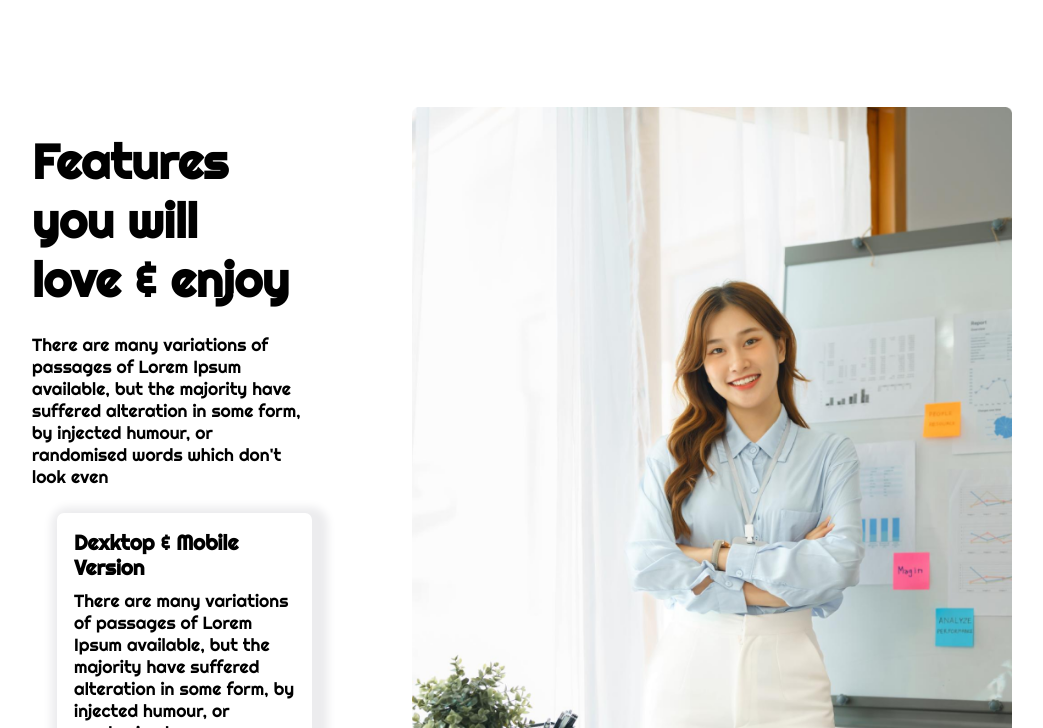
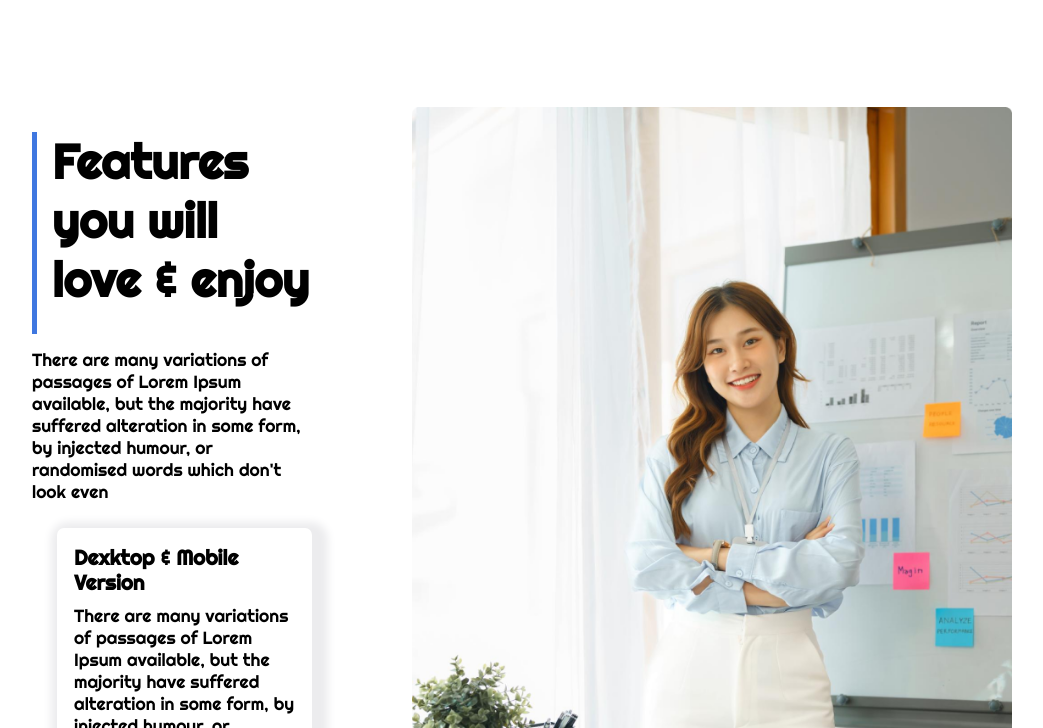
Before and after one commit to MohianAuion/responsive-g3, a plain HTML site: page index.html in a window 1280 px wide. Shown: the part 1992-2720 px from the top of the page, without its empty margins (118-1161 px from the left). Drawn offline with Linux system fonts and the light colour scheme; a web font is replaced by a local one.

Commit message:
finished

```diff
--- a/index.html
+++ b/index.html
@@ -73,7 +73,7 @@
         <div class="features">
             <div class="features-div">
                 <h3 class="features-main-title">Features you will <br>love & enjoy</h3>
-                <p class="features-para">There are many variations of passages of Lorem Ipsum available, but the
+                <p class="features-main-para">There are many variations of passages of Lorem Ipsum available, but the
                     majority have suffered alteration in some form, by injected humour, or
                     randomised words which don't look even</p>
                     <div>
--- a/style.css
+++ b/style.css
@@ -61,7 +61,7 @@ nav>ul {
 }
 
 .banner-img {
-    padding-left: 180px;
+    padding-left: 190px;
     padding-top: 50px;
     padding-bottom: 50px;
     width: 100%;
@@ -128,12 +128,20 @@ span {
     font-size: 3em;
     font-weight: 600;
     padding-bottom: 25px;
+    border-left: 5px solid rgb(63, 119, 224);
+    padding-left: 15px;
 }
 
 .features-title {
     padding-bottom: 10px;
     font-size: 1.3em;
     font-weight: 600;
+}
+.features-main-para {
+    font-size: 1.1em;
+    font-weight: 500;
+    padding-top:15px ;
+    padding-bottom: 25px;
 }
 
 .features-para {
```
